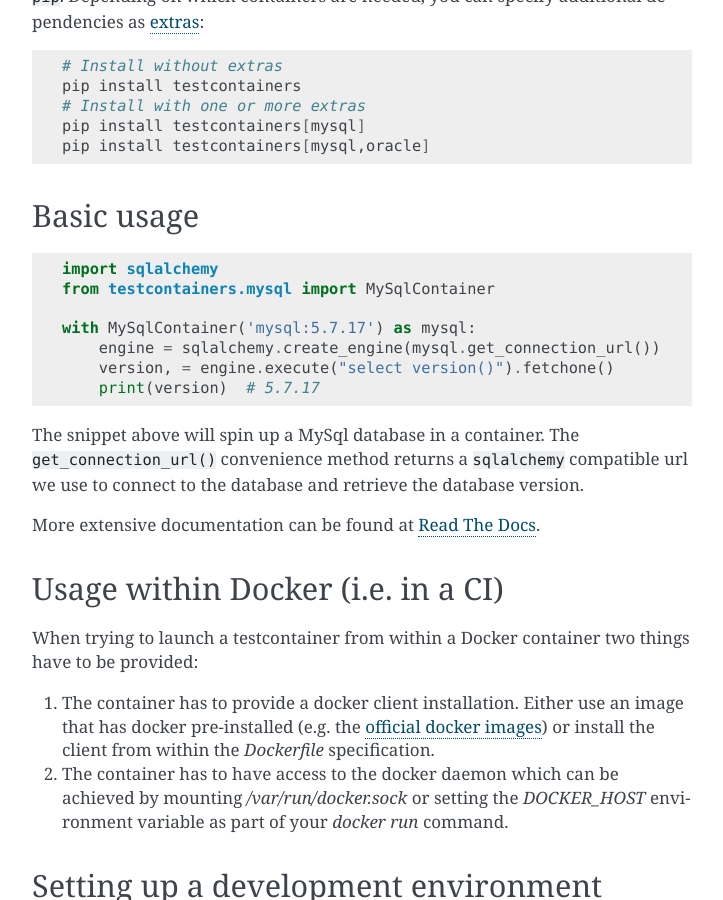
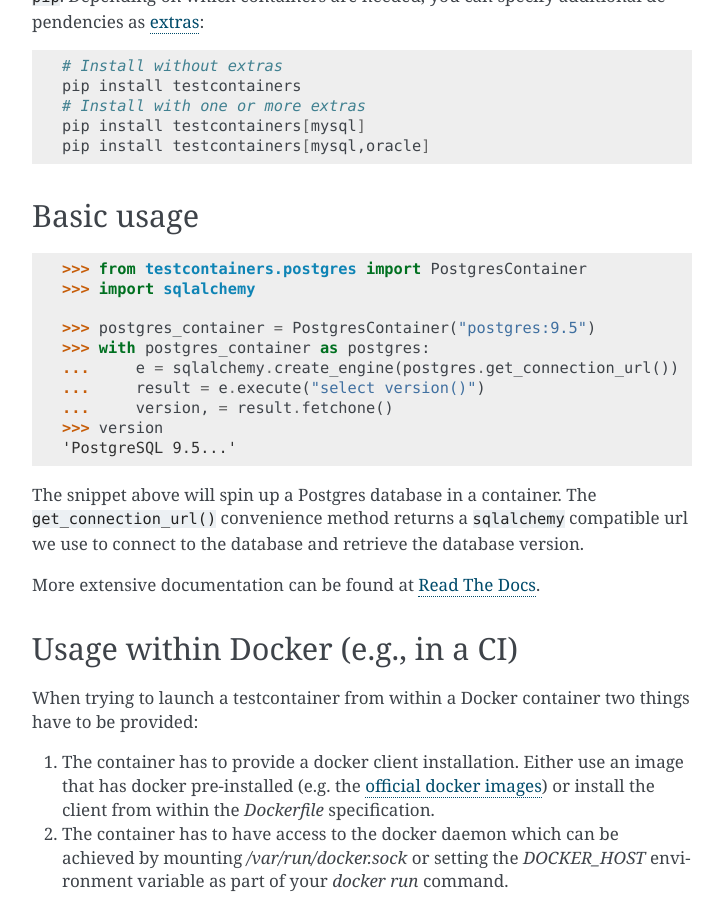
Before and after one commit to testcontainers/testcontainers-python, a Sphinx documentation site: the page built from docs/index.rst, in a window 1280 px wide and 900 px high, scrolled down 777 px. Shown: the whole window, without its empty margins (388-1111 px from the left). Built offline with Sphinx 7.4.7, drawn with Linux system fonts in a browser that asks for light colours; some of the changed text lies outside the part shown.

```diff
--- a/README.rst
+++ b/README.rst
@@ -44,22 +44,25 @@ The testcontainers package is available from `PyPI <https://pypi.org/project/tes
 Basic usage
 -----------
 
-.. code-block:: python
+.. doctest::
 
-    import sqlalchemy
-    from testcontainers.mysql import MySqlContainer
+    >>> from testcontainers.postgres import PostgresContainer
+    >>> import sqlalchemy
 
-    with MySqlContainer('mysql:5.7.17') as mysql:
-        engine = sqlalchemy.create_engine(mysql.get_connection_url())
-        version, = engine.execute("select version()").fetchone()
-        print(version)  # 5.7.17
+    >>> postgres_container = PostgresContainer("postgres:9.5")
+    >>> with postgres_container as postgres:
+    ...     e = sqlalchemy.create_engine(postgres.get_connection_url())
+    ...     result = e.execute("select version()")
+    ...     version, = result.fetchone()
+    >>> version
+    'PostgreSQL 9.5...'
 
-The snippet above will spin up a MySql database in a container. The :code:`get_connection_url()` convenience method returns a :code:`sqlalchemy` compatible url we use to connect to the database and retrieve the database version.
+The snippet above will spin up a Postgres database in a container. The :code:`get_connection_url()` convenience method returns a :code:`sqlalchemy` compatible url we use to connect to the database and retrieve the database version.
 
 More extensive documentation can be found at `Read The Docs <http://testcontainers-python.readthedocs.io/>`_.
 
-Usage within Docker (i.e. in a CI)
-----------------------------------
+Usage within Docker (e.g., in a CI)
+-----------------------------------
 
 When trying to launch a testcontainer from within a Docker container two things have to be provided:
 
--- a/docs/conf.py
+++ b/docs/conf.py
@@ -32,6 +32,7 @@
 # ones.
 extensions = [
     'sphinx.ext.autodoc',
+    'sphinx.ext.doctest',
     'sphinx.ext.napoleon',
 ]
 
```
Also changed, not shown: 2 other files.
